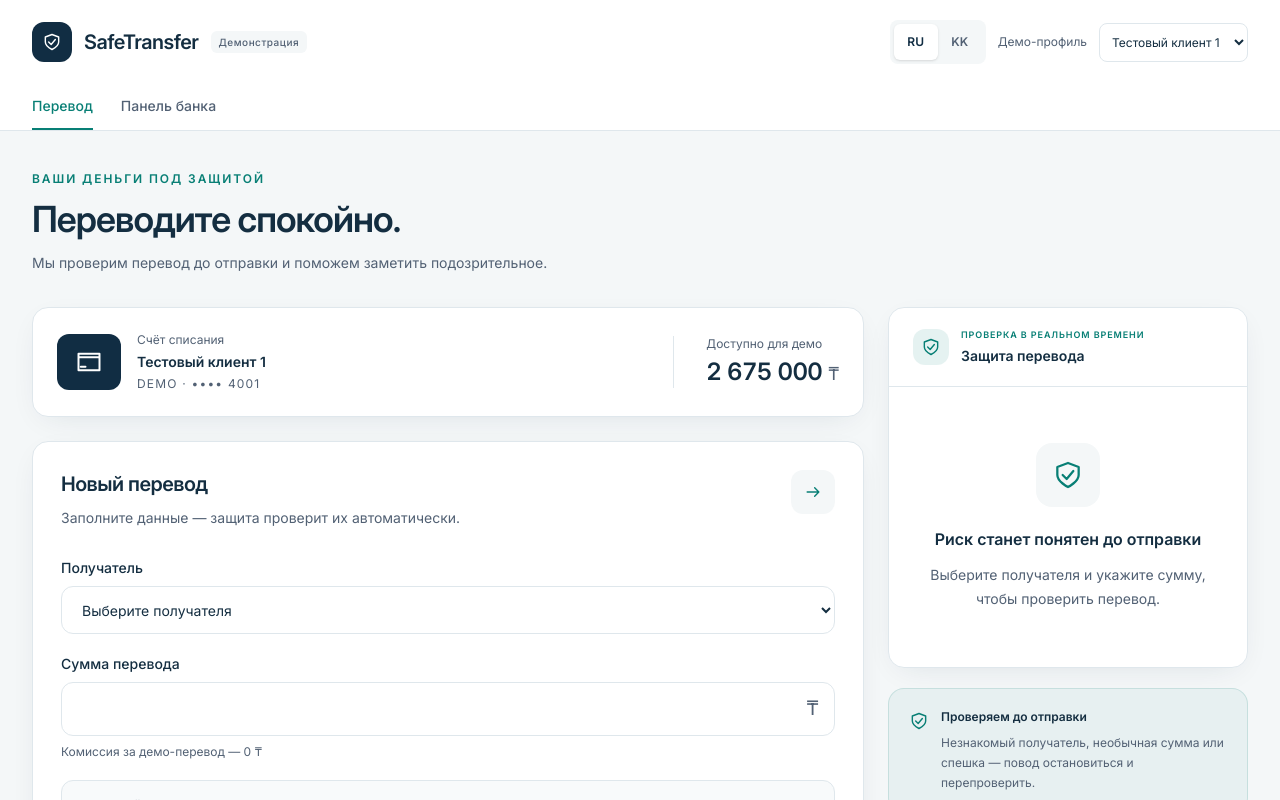
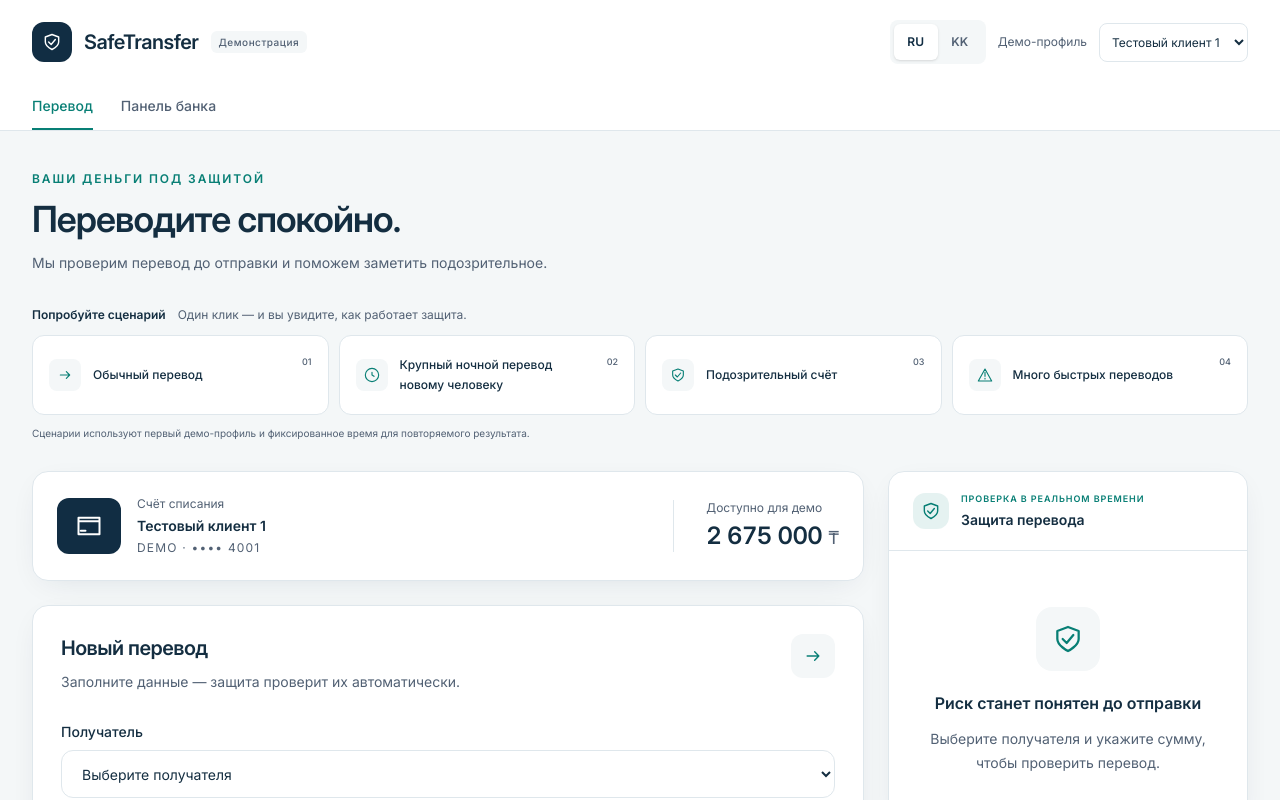
Before and after one commit to ramazanabdimalik/ITU-HACKATHON, a Next.js app in the folder web/: page / in a window 1280 px wide. Shown: the top 800 px of the page. Built offline with nearby package versions, Linux system fonts and the light colour scheme.

Commit message:
feat: add repeatable risk demo scenarios

```diff
--- /dev/null
+++ b/web/components/demo-scenarios.tsx
@@ -0,0 +1,14 @@
+"use client";
+import type { ScenarioId } from "@/lib/demo-scenarios";
+import { useApp } from "./app-shell";
+import { Icon } from "./icon";
+export function DemoScenarios({ active, onSelect }: { active?: ScenarioId; onSelect: (id: ScenarioId) => void }) {
+  const { copy } = useApp();
+  const scenarios = [
+    { id: "normal", title: copy.normalScenario, icon: "arrow" },
+    { id: "night", title: copy.nightScenario, icon: "clock" },
+    { id: "flagged", title: copy.flaggedScenario, icon: "shield" },
+    { id: "velocity", title: copy.velocityScenario, icon: "alert" },
+  ] as const;
+  return <section aria-label={copy.scenarios} className="mb-7"><div className="mb-3 flex flex-wrap items-baseline gap-x-3 gap-y-1"><h2 className="text-xs font-semibold">{copy.scenarios}</h2><p className="text-xs text-muted">{copy.scenariosHint}</p></div><div className="grid grid-cols-2 gap-2.5 lg:grid-cols-4">{scenarios.map((scenario, i) => <button key={scenario.id} type="button" aria-pressed={active === scenario.id} onClick={() => onSelect(scenario.id)} className={`group flex min-h-20 items-center gap-3 rounded-xl border p-3 text-left text-xs font-medium leading-5 transition-colors duration-200 sm:p-4 ${active === scenario.id ? "border-accent bg-accent/5 text-accent" : "border-line bg-white text-ink hover:border-accent"}`}><span className="flex h-8 w-8 shrink-0 items-center justify-center rounded-lg bg-canvas text-accent"><Icon name={scenario.icon} className="h-4 w-4" /></span><span>{scenario.title}</span><span className="ml-auto hidden self-start text-[9px] text-muted sm:block">0{i + 1}</span></button>)}</div><p className="mt-2 text-[10px] leading-5 text-muted">{copy.scenarioNote}</p></section>;
+}
--- a/web/components/transfer-screen.tsx
+++ b/web/components/transfer-screen.tsx
@@ -1,4 +1,8 @@
 "use client";
+import { DemoScenarios } from "./demo-scenarios";
+import { scenarioValues } from "@/lib/demo-scenarios";
+import type { ScenarioId } from "@/lib/demo-scenarios";
+import type { TransferFormValues } from "@/lib/transfer-form";
 import { useState } from "react";
 import type { Recipient } from "@/lib/types";
 import { emptyForm } from "@/lib/transfer-form";
@@ -10,9 +14,9 @@ import { AccountCard } from "./account-card";
 import { RiskMeter } from "./risk-meter";
 import { useApp } from "./app-shell";
 
-function TransferWorkspace({ recipients }: { recipients: Recipient[] }) {
+function TransferWorkspace({ recipients, initialValues }: { recipients: Recipient[]; initialValues: TransferFormValues }) {
   const { customer, lang, copy } = useApp();
-  const [values, setValues] = useState(emptyForm);
+  const [values, setValues] = useState(initialValues);
   const risk = useLiveRisk(values, customer, lang);
   const [decision, setDecision] = useState<TransferDecisionState | null>(null);
   const [submitting, setSubmitting] = useState(false);
@@ -33,9 +37,10 @@ function TransferWorkspace({ recipients }: { recipients: Recipient[] }) {
     if (action === "cancel") setDecision({ ...decision, phase: "cancelled" });
     if (action === "review" && decision.phase === "hold") setDecision({ ...decision, phase: "review" });
   }} />;
-  return <div className="grid gap-6 lg:grid-cols-[minmax(0,1fr)_360px]"><div><AccountCard /><div>{submitError && <p role="alert" className="mb-4 rounded-xl bg-high-soft p-4 text-sm text-high">{copy.decisionError}</p>}<TransferForm busy={submitting} values={values} recipients={recipients} onChange={(patch) => setValues({ ...values, ...patch })} onSubmit={submit} /></div></div><RiskMeter {...risk} /></div>;
+  return <div className="grid gap-6 lg:grid-cols-[minmax(0,1fr)_360px]"><div><AccountCard /><div>{submitError && <p role="alert" className="mb-4 rounded-xl bg-high-soft p-4 text-sm text-high">{copy.decisionError}</p>}<>{values.demoTimestamp && <div className="mb-4 flex flex-wrap items-center justify-between gap-2 rounded-xl border border-accent/20 bg-accent/5 p-3 text-xs text-accent"><span>{copy.scenarioActive} · {new Intl.DateTimeFormat(lang === "kk" ? "kk-KZ" : "ru-KZ", { dateStyle: "short", timeStyle: "short", timeZone: "Asia/Almaty" }).format(new Date(values.demoTimestamp))}</span><button className="underline underline-offset-4" type="button" onClick={() => setValues({ ...values, demoTimestamp: undefined, time: "now" })}>{copy.closeScenario}</button></div>}<TransferForm busy={submitting} values={values} recipients={recipients} onChange={(patch) => setValues({ ...values, ...patch, ...(patch.time ? { demoTimestamp: undefined } : {}) })} onSubmit={submit} /></></div></div><RiskMeter {...risk} /></div>;
 }
 export function TransferScreen({ recipients }: { recipients: Recipient[] }) {
-  const { copy, customer } = useApp();
-  return <><div className="mb-8"><p className="mb-3 text-xs font-semibold tracking-[.16em] text-accent">{copy.eyebrow}</p><h1 className="text-3xl font-semibold tracking-tight sm:text-4xl">{copy.title}</h1><p className="mt-3 max-w-xl text-sm leading-6 text-muted">{copy.subtitle}</p></div><TransferWorkspace key={customer.id} recipients={recipients} /></>;
+  const { copy, customer, customers, setCustomerId } = useApp();
+  const [scenario, setScenario] = useState<{ id: ScenarioId; nonce: number } | null>(null);
+  return <><div className="mb-8"><p className="mb-3 text-xs font-semibold tracking-[.16em] text-accent">{copy.eyebrow}</p><h1 className="text-3xl font-semibold tracking-tight sm:text-4xl">{copy.title}</h1><p className="mt-3 max-w-xl text-sm leading-6 text-muted">{copy.subtitle}</p></div><DemoScenarios active={customer.id === customers[0].id ? scenario?.id : undefined} onSelect={(id) => { setCustomerId(customers[0].id); setScenario({ id, nonce: Date.now() }); }} /><TransferWorkspace key={`${customer.id}-${scenario?.nonce ?? 0}`} recipients={recipients} initialValues={scenario && customer.id === customers[0].id ? scenarioValues(scenario.id, customers[0], copy.demoPerson) : emptyForm} /></>;
 }
--- /dev/null
+++ b/web/lib/demo-scenarios.ts
@@ -0,0 +1,12 @@
+import { emptyForm } from "./transfer-form.ts";
+import type { Customer } from "./types.ts";
+import type { TransferFormValues } from "./transfer-form.ts";
+export type ScenarioId = "normal" | "night" | "flagged" | "velocity";
+/** Fills inputs only. Expected levels are verified against the real engine in tests. */
+export function scenarioValues(id: ScenarioId, customer: Customer, fakeName: string): TransferFormValues {
+  const normal: TransferFormValues = { ...emptyForm, recipientId: customer.knownRecipientIds[0], amount: String(customer.avgTransferAmount), demoTimestamp: "2026-11-15T07:00:00.000Z" };
+  if (id === "normal") return normal;
+  if (id === "night") return { ...normal, recipientId: "new", recipientName: fakeName, recipientAccount: "DEMO-2026", amount: String(customer.avgTransferAmount * 12), time: "night", demoTimestamp: "2026-11-13T18:00:00.000Z" };
+  if (id === "flagged") return { ...normal, recipientId: "recipient-18" };
+  return { ...normal, device: "new", demoTimestamp: "2026-11-14T05:06:00.000Z" };
+}
--- a/web/lib/i18n.ts
+++ b/web/lib/i18n.ts
@@ -71,7 +71,7 @@ export const uiDictionaries = {
     formTitle: "Новый перевод", formSubtitle: "Заполните данные — защита проверит их автоматически.", recipient: "Получатель", chooseRecipient: "Выберите получателя", newRecipient: "Новый получатель", recipientName: "Имя получателя", recipientAccount: "Демо-реквизиты", accountHint: "Только вымышленные данные, например DEMO-1234. Не вводите реальные реквизиты.", amount: "Сумма перевода", currency: "₸", amountHint: "Комиссия за демо-перевод — 0 ₸", device: "Устройство", thisDevice: "Это устройство", newDevice: "Новое устройство", time: "Время перевода", now: "Сейчас", night: "Ночью", simulation: "Настройки демонстрации", submit: "Продолжить", sending: "Проверяем перевод…", recipientError: "Выберите получателя.", nameError: "Укажите вымышленное имя (2–80 символов).", accountError: "Укажите демо-реквизиты вида DEMO-1234 (4–40 символов).", amountError: "Введите сумму от 1 до 10 000 000 ₸, не более двух знаков после запятой.",
     protection: "Защита перевода", realtime: "ПРОВЕРКА В РЕАЛЬНОМ ВРЕМЕНИ", riskIntro: "Риск станет понятен до отправки", riskEmpty: "Выберите получателя и укажите сумму, чтобы проверить перевод.", riskLoading: "Проверяем признаки риска…", riskError: "Не удалось проверить перевод. Проверьте соединение и попробуйте ещё раз.", retry: "Повторить проверку", riskScore: "Оценка риска", outOf: "из 100", low: "Низкий риск", medium: "Средний риск", high: "Высокий риск", signals: "На что мы обратили внимание", noSignals: "В этом переводе не обнаружено заметных признаков риска.", protected: "Проверяем до отправки", protectedText: "Незнакомый получатель, необычная сумма или спешка — повод остановиться и перепроверить.",
     success: "Перевод выполнен", successText: "Демонстрационный перевод сохранён. Реальные деньги не списывались.", confirmation: "Давайте перепроверим", confirmationText: "Есть признаки, которые требуют вашего внимания. Убедитесь, что знаете получателя и цель перевода.", hold: "Перевод приостановлен", holdText: "Мы заметили высокий риск. Сначала отмените перевод или попросите банк проверить его.", tip: "Совет для вашей безопасности", confirm: "Подтвердить перевод", cancel: "Отмена", cancelTransfer: "Отменить перевод", review: "Попросить банк проверить", reviewTitle: "Отправлено на проверку", reviewText: "Демо-заявка сохранена со статусом «На проверке». Деньги не отправлены.", cancelled: "Перевод отменён", cancelledText: "Деньги не отправлены. Вы можете начать новый перевод.", another: "Новый перевод", reference: "Номер демо-перевода", checking: "Проверка перед отправкой", decisionError: "Проверка не завершена. Попробуйте ещё раз; перевод не отправлен.",
-    scenarios: "Попробуйте сценарий", scenariosHint: "Один клик — и вы увидите, как работает защита.", normalScenario: "Обычный перевод", nightScenario: "Крупный ночной перевод", flaggedScenario: "Подозрительный счёт", velocityScenario: "Много быстрых переводов", scenarioNote: "Сценарии используют первый демо-профиль и фиксированное время для повторяемого результата.",
+    scenarios: "Попробуйте сценарий", scenariosHint: "Один клик — и вы увидите, как работает защита.", demoPerson: "Демо-получатель", normalScenario: "Обычный перевод", nightScenario: "Крупный ночной перевод новому человеку", flaggedScenario: "Подозрительный счёт", velocityScenario: "Много быстрых переводов", scenarioNote: "Сценарии используют первый демо-профиль и фиксированное время для повторяемого результата.",
     storageWarning: "Браузер не разрешил сохранить демо-перевод. Он виден в этой сессии, но после перезагрузки может исчезнуть.", reviewStatus: "На проверке", heldStatus: "Приостановлен", completedStatus: "Выполнен", ready: "Готово к проверке", securityNote: "Безопасность начинается с паузы", footer: "SafeTransfer · ITU Hackathon 2026", demoFooter: "Демонстрационная среда · Не банковская операция", details: "Детали перевода", to: "Получатель", printAmount: "Сумма", scenarioActive: "Демо-сценарий активен", closeScenario: "Использовать текущее время",
   },
   kk: {
@@ -82,7 +82,7 @@ export const uiDictionaries = {
     formTitle: "Жаңа аударым", formSubtitle: "Деректерді толтырыңыз — қорғау оларды автоматты түрде тексереді.", recipient: "Алушы", chooseRecipient: "Алушыны таңдаңыз", newRecipient: "Жаңа алушы", recipientName: "Алушының аты", recipientAccount: "Демо-деректемелер", accountHint: "Тек ойдан шығарылған деректер, мысалы DEMO-1234. Нақты деректемелерді енгізбеңіз.", amount: "Аударым сомасы", currency: "₸", amountHint: "Демо-аударым комиссиясы — 0 ₸", device: "Құрылғы", thisDevice: "Осы құрылғы", newDevice: "Жаңа құрылғы", time: "Аударым уақыты", now: "Қазір", night: "Түнде", simulation: "Демонстрация баптаулары", submit: "Жалғастыру", sending: "Аударымды тексерудеміз…", recipientError: "Алушыны таңдаңыз.", nameError: "Ойдан шығарылған атты енгізіңіз (2–80 таңба).", accountError: "DEMO-1234 түріндегі демо-деректемелерді енгізіңіз (4–40 таңба).", amountError: "1–10 000 000 ₸ сомасын енгізіңіз, үтірден кейін екі таңбадан артық емес.",
     protection: "Аударымды қорғау", realtime: "НАҚТЫ УАҚЫТТА ТЕКСЕРУ", riskIntro: "Тәуекел жібермес бұрын түсінікті болады", riskEmpty: "Аударымды тексеру үшін алушыны таңдап, соманы енгізіңіз.", riskLoading: "Тәуекел белгілерін тексерудеміз…", riskError: "Аударымды тексеру мүмкін болмады. Байланысты тексеріп, қайталап көріңіз.", retry: "Қайта тексеру", riskScore: "Тәуекел бағасы", outOf: "100-ден", low: "Тәуекел төмен", medium: "Тәуекел орташа", high: "Тәуекел жоғары", signals: "Неге назар аудардық", noSignals: "Бұл аударымда айқын тәуекел белгілері анықталмады.", protected: "Жібермес бұрын тексереміз", protectedText: "Бейтаныс алушы, әдеттен тыс сома немесе асығыстық — кідіріп, қайта тексеруге себеп.",
     success: "Аударым орындалды", successText: "Демонстрациялық аударым сақталды. Нақты ақша алынған жоқ.", confirmation: "Қайта тексерейік", confirmationText: "Назар аударуды қажет ететін белгілер бар. Алушыны және аударым мақсатын білетініңізге көз жеткізіңіз.", hold: "Аударым кідіртілді", holdText: "Жоғары тәуекел байқадық. Аударымнан бас тартыңыз немесе банктен тексеруді сұраңыз.", tip: "Қауіпсіздігіңізге кеңес", confirm: "Аударымды растау", cancel: "Бас тарту", cancelTransfer: "Аударымнан бас тарту", review: "Банктен тексеруді сұрау", reviewTitle: "Тексеруге жіберілді", reviewText: "Демо-өтінім «Тексерілуде» мәртебесімен сақталды. Ақша жіберілген жоқ.", cancelled: "Аударымнан бас тартылды", cancelledText: "Ақша жіберілген жоқ. Жаңа аударым бастай аласыз.", another: "Жаңа аударым", reference: "Демо-аударым нөмірі", checking: "Жібермес бұрын тексеру", decisionError: "Тексеру аяқталмады. Қайталап көріңіз; аударым жіберілген жоқ.",
-    scenarios: "Сценарийді байқап көріңіз", scenariosHint: "Бір рет басып, қорғаудың қалай жұмыс істейтінін көріңіз.", normalScenario: "Қалыпты аударым", nightScenario: "Түнгі ірі аударым", flaggedScenario: "Күдікті шот", velocityScenario: "Көп жылдам аударым", scenarioNote: "Нәтиже қайталануы үшін сценарийлер бірінші демо-профиль мен белгіленген уақытты пайдаланады.",
+    scenarios: "Сценарийді байқап көріңіз", scenariosHint: "Бір рет басып, қорғаудың қалай жұмыс істейтінін көріңіз.", demoPerson: "Демо-алушы", normalScenario: "Қалыпты аударым", nightScenario: "Жаңа адамға түнгі ірі аударым", flaggedScenario: "Күдікті шот", velocityScenario: "Көп жылдам аударым", scenarioNote: "Нәтиже қайталануы үшін сценарийлер бірінші демо-профиль мен белгіленген уақытты пайдаланады.",
     storageWarning: "Браузер демо-аударымды сақтауға рұқсат бермеді. Ол осы сессияда көрінеді, бірақ бетті жаңартқанда жоғалуы мүмкін.", reviewStatus: "Тексерілуде", heldStatus: "Кідіртілді", completedStatus: "Орындалды", ready: "Тексеруге дайын", securityNote: "Қауіпсіздік кідірістен басталады", footer: "SafeTransfer · ITU Hackathon 2026", demoFooter: "Демонстрациялық орта · Банктік операция емес", details: "Аударым мәліметтері", to: "Алушы", printAmount: "Сома", scenarioActive: "Демо-сценарий белсенді", closeScenario: "Ағымдағы уақытты қолдану",
   },
 };
```
Also changed, not shown: 1 other file (tests, documents, lock files or other folders).
